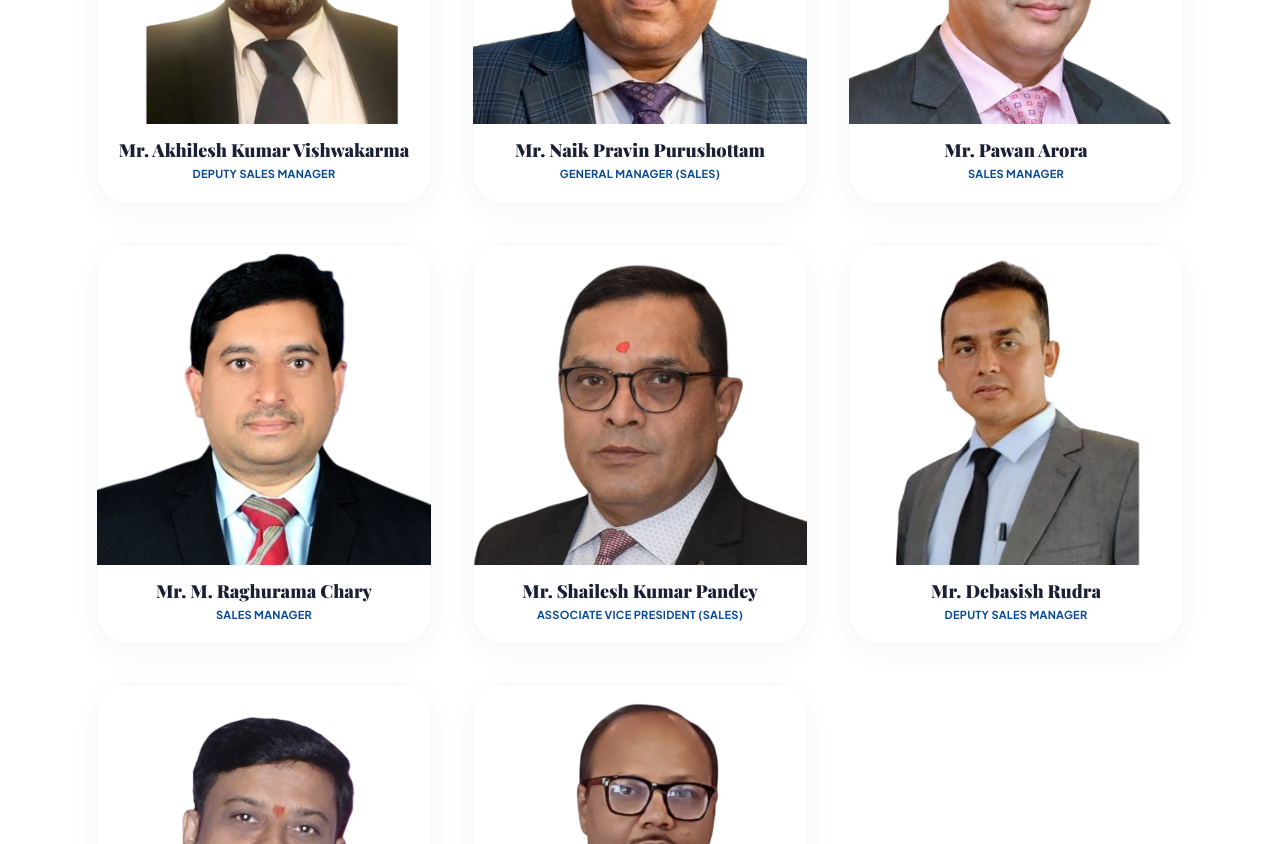
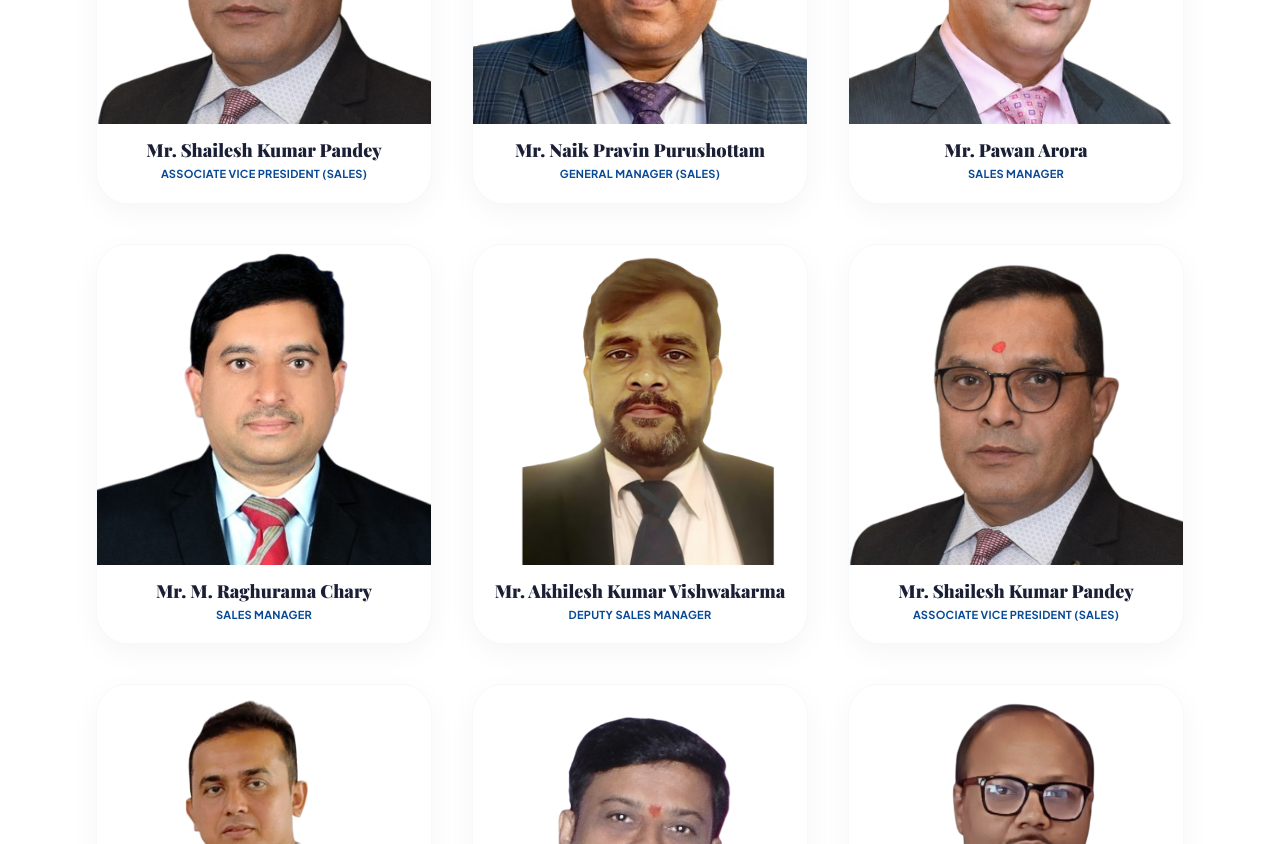
Before and after one commit to Shashank-koti/Questes, a React (Vite) app: page /about/questus-pharma in a window 1280 px wide. Shown: the part 2740-3584 px from the top of the page. Built offline with nearby package versions, Linux system fonts and the light colour scheme; a web font is replaced by a local one.

Commit message:
added navbar

```diff
--- a/src/pages/QuestusPharma.jsx
+++ b/src/pages/QuestusPharma.jsx
@@ -21,10 +21,11 @@ const QuestusPharma = () => {
   ];
 
   const salesTeam = [
-    { img: img11, name: "Mr. Akhilesh Kumar Vishwakarma", role: "Deputy Sales Manager" },
+    { img: img9, name: "Mr. Shailesh Kumar Pandey", role: "Associate Vice President (Sales)" },
     { img: img5, name: "Mr. Naik Pravin Purushottam", role: "General Manager (Sales)" },
     { img: img6, name: "Mr. Pawan Arora", role: "Sales Manager" },
     { img: img8, name: "Mr. M. Raghurama Chary", role: "Sales Manager" },
+    { img: img11, name: "Mr. Akhilesh Kumar Vishwakarma", role: "Deputy Sales Manager" },
     { img: img9, name: "Mr. Shailesh Kumar Pandey", role: "Associate Vice President (Sales)" },
     { img: img4, name: "Mr. Debasish Rudra", role: "Deputy Sales Manager" },
     { img: img7, name: "Mr. Shiv Rajendra Agrahari", role: "Deputy Sales Manager" },
```
Also changed, not shown: public/images/bg/contact_bg_sharp_1784459171461.png, src/assets/navImg.png.
